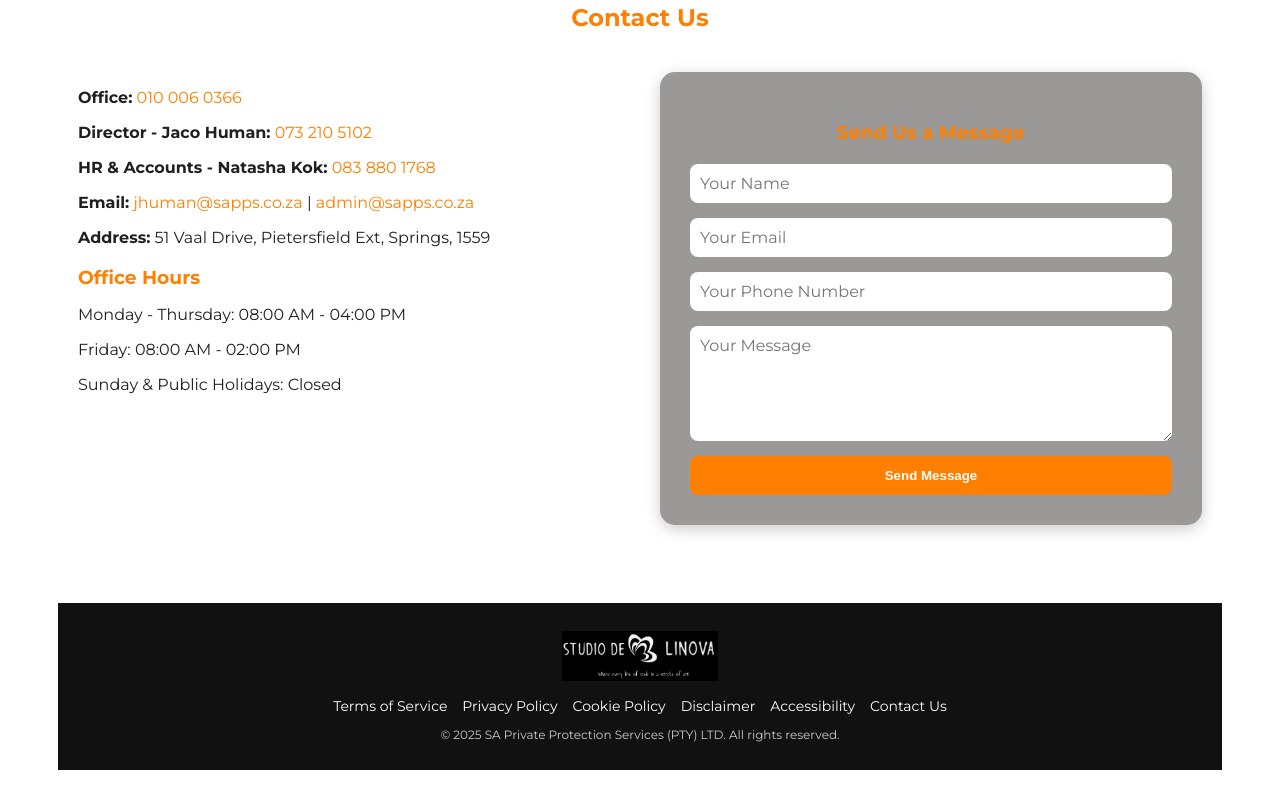
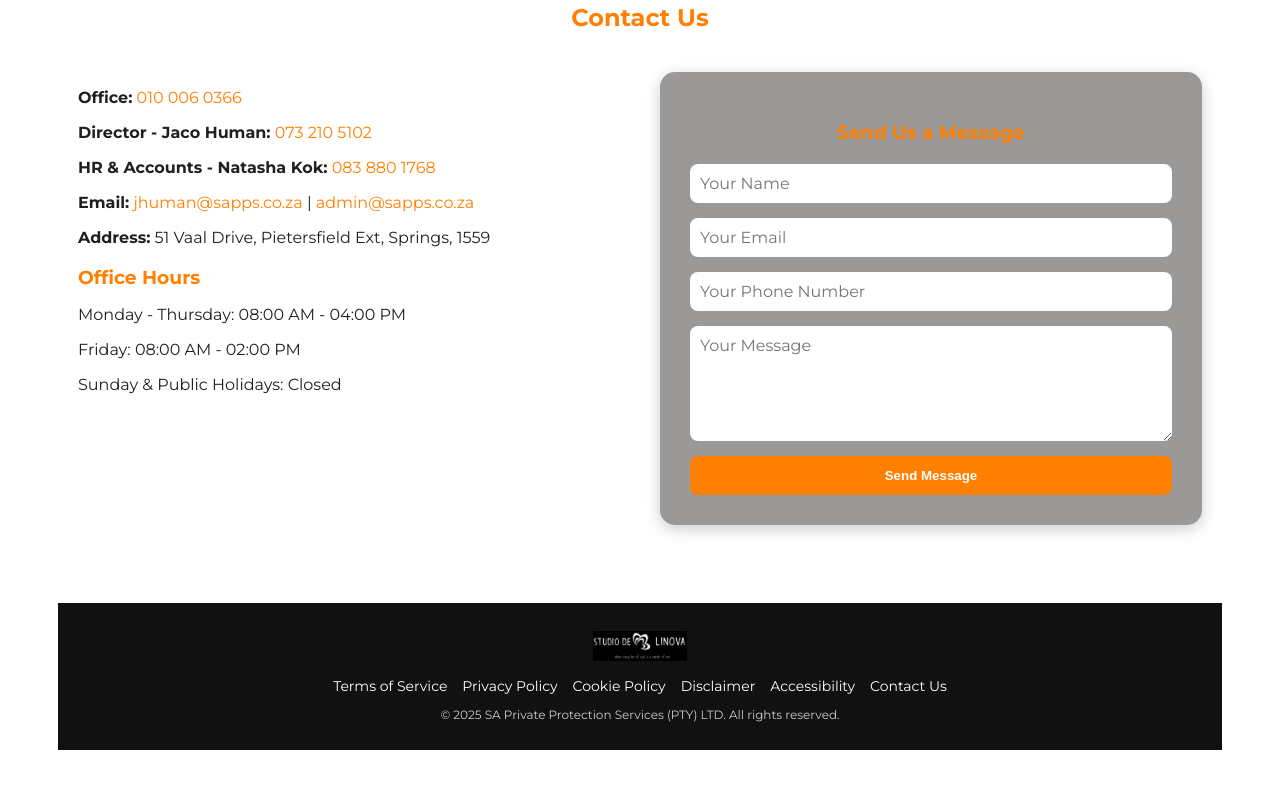
Before and after one commit to LindaLombaard/SAPPS-, a plain HTML site: page index.html in a window 1280 px wide. Shown: the part 1877-2686 px from the top of the page. Drawn offline with Linux system fonts and the light colour scheme.

Commit message:
Update index.html

```diff
--- a/index.html
+++ b/index.html
@@ -665,7 +665,7 @@
 
     <!-- Small Logo -->
     <div class="footer-logo">
-      <img src="footer-logo.jpeg" alt="SA Private Protection Services Logo" style="height:50px; object-fit:contain;">
+      <img src="footer-logo.jpeg" alt="SA Private Protection Services Logo" style="height:30px; object-fit:contain;">
     </div>
 
     <!-- Legal Links -->
```
